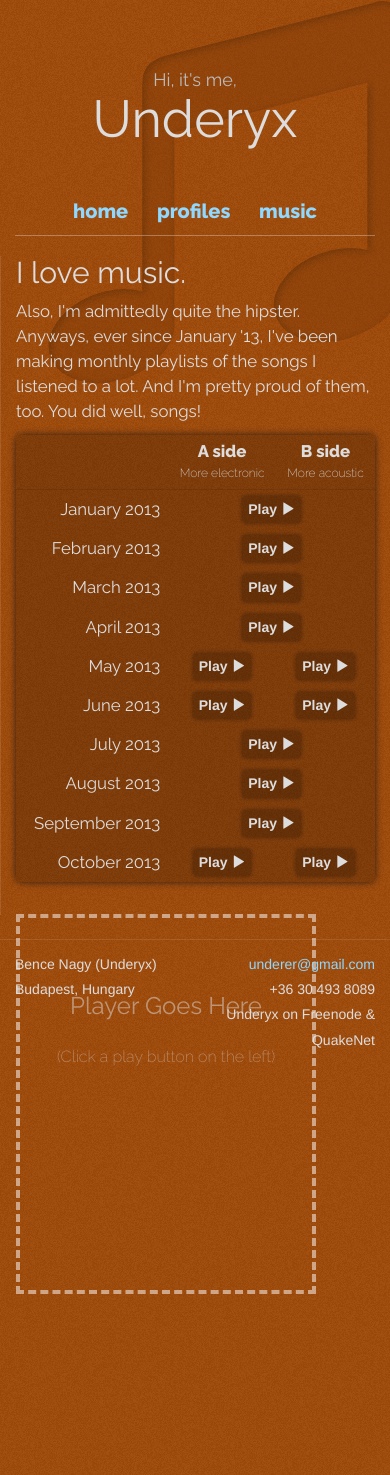
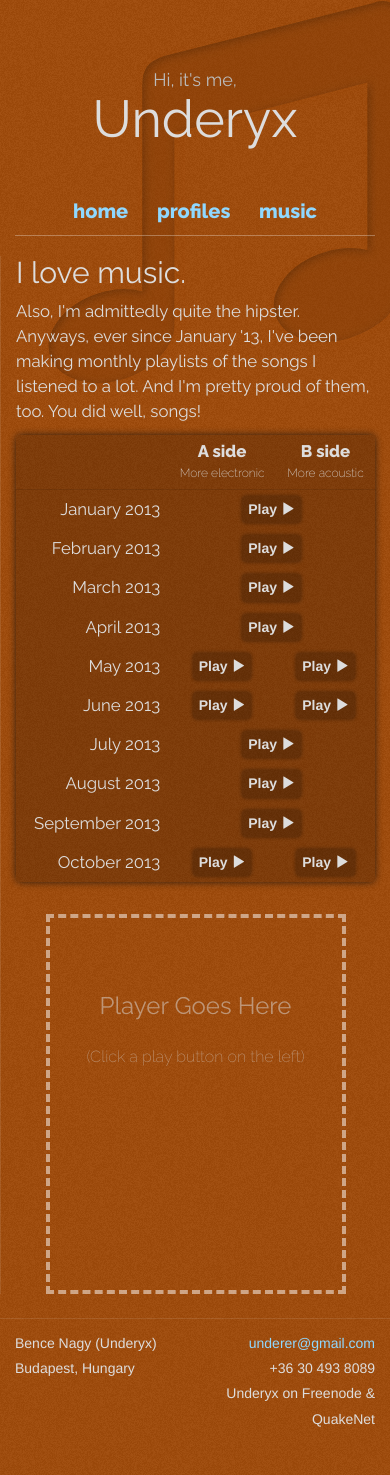
Before and after one commit to underyx/bence.dev, a Jekyll site: the page built from music/index.html, in a window 390 px wide. Built offline with Jekyll 4.4.1, drawn with Linux system fonts in a browser that asks for light colours; nearby versions of some CDN libraries; Markdown is read by kramdown in place of the engine named in the settings; before the commit the page ends 1294 px from its top, so only the background shows below that.

Commit message:
Fix mobile positioning of music player

```diff
--- a/assets/css/main.css
+++ b/assets/css/main.css
@@ -272,7 +272,8 @@ body.music {
   text-align: center;
   padding-top: 64px;
   line-height: 2em;
-  position: absolute;
+  position: relative;
+  margin: auto;
   z-index: -1;
 }
 
@@ -283,6 +284,7 @@ body.music {
 
 .music .content .grooveshark,
 .music .content .spotify {
+  margin: auto;
   opacity: 0;
   display: none;
   transition: opacity 1s;
--- a/assets/js/music.js
+++ b/assets/js/music.js
@@ -1,6 +1,7 @@
 $(document).ready(function() {
   $(".music .content table button").bind("click", function() {
     if (!$(this).hasClass("active")) {
+      $(".music .content .placeholder").remove();
       $(".grooveshark > param").attr("value", "playlistID=" + $(this).data("grooveshark") + "&p=1");
       $(".grooveshark").css("display", "block");
 
```
